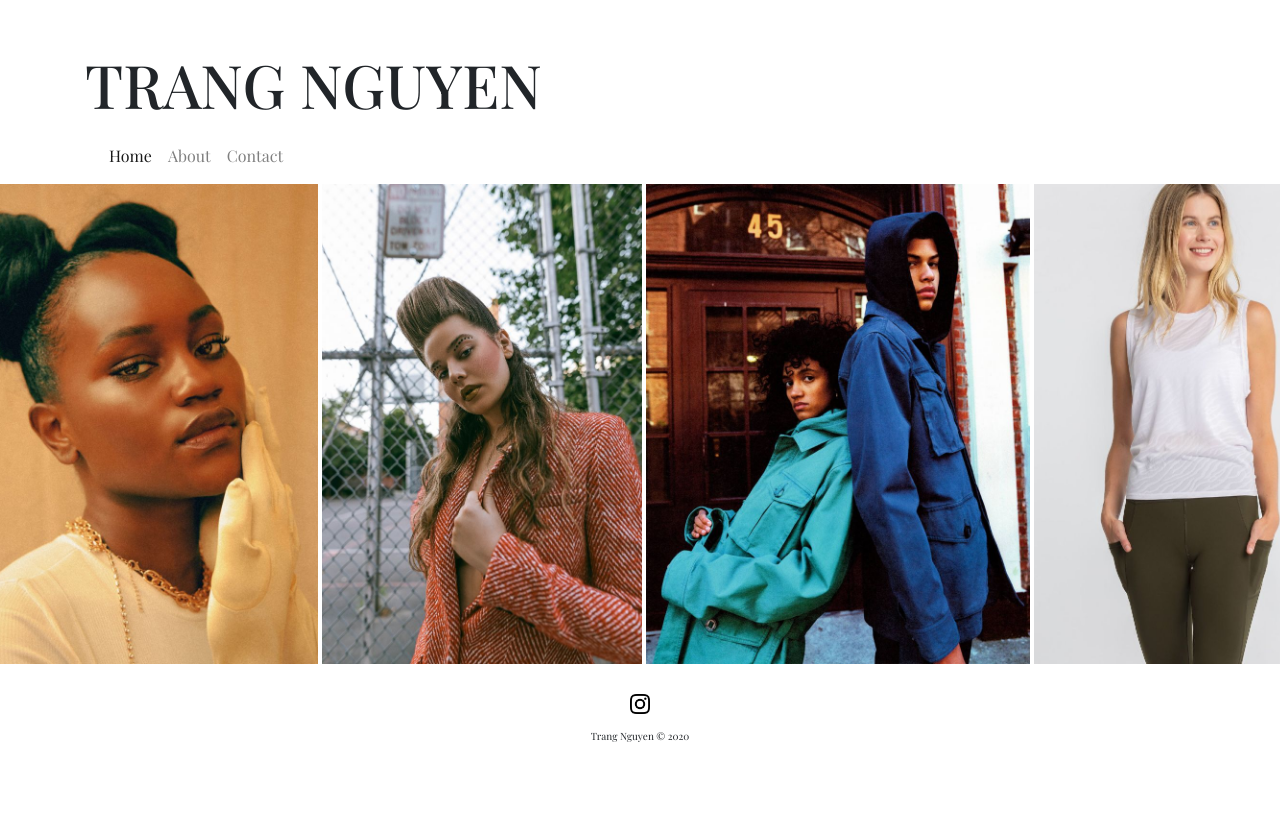
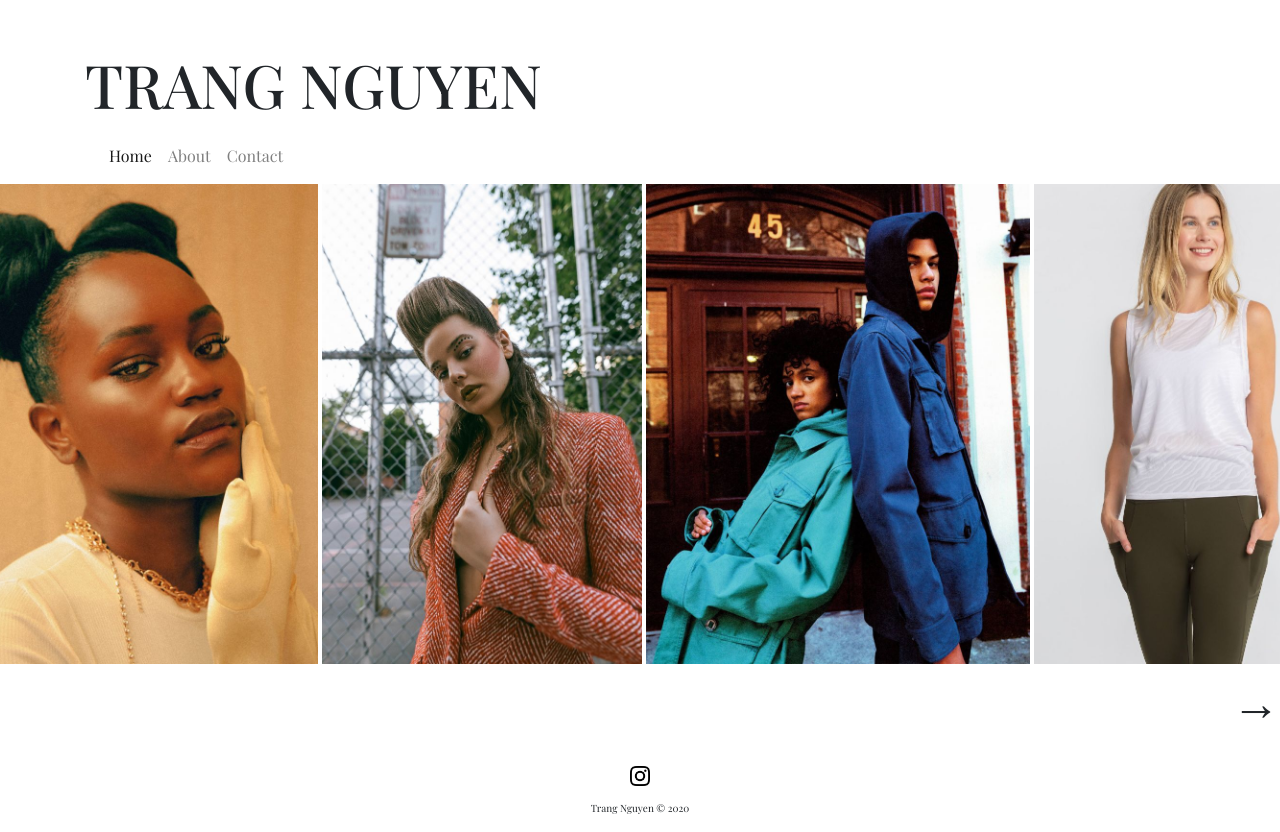
Before and after one commit to trangnguyenmua/trangnguyenmua.github.io, a plain HTML site: page docs/index.html in a window 1280 px wide. Before the commit the page ends 800 px from the top, so only its background shows below. Drawn offline with nearby package versions, Linux system fonts and the light colour scheme; a web font is replaced by a local one.

Commit message:
Update index.html

```diff
--- a/docs/index.html
+++ b/docs/index.html
@@ -72,6 +72,9 @@
                     <img src="images/1O7A0483.jpg" class="gallery">
                     <img src="images/GS1.jpg" class="gallery">
             </div>
+            <div style="text-align:right; font-size: 3em;">
+                →
+            </div>
         </div>
         <div class="container" style="padding-top: 30px; align: center;">
             <div class="row">
```
